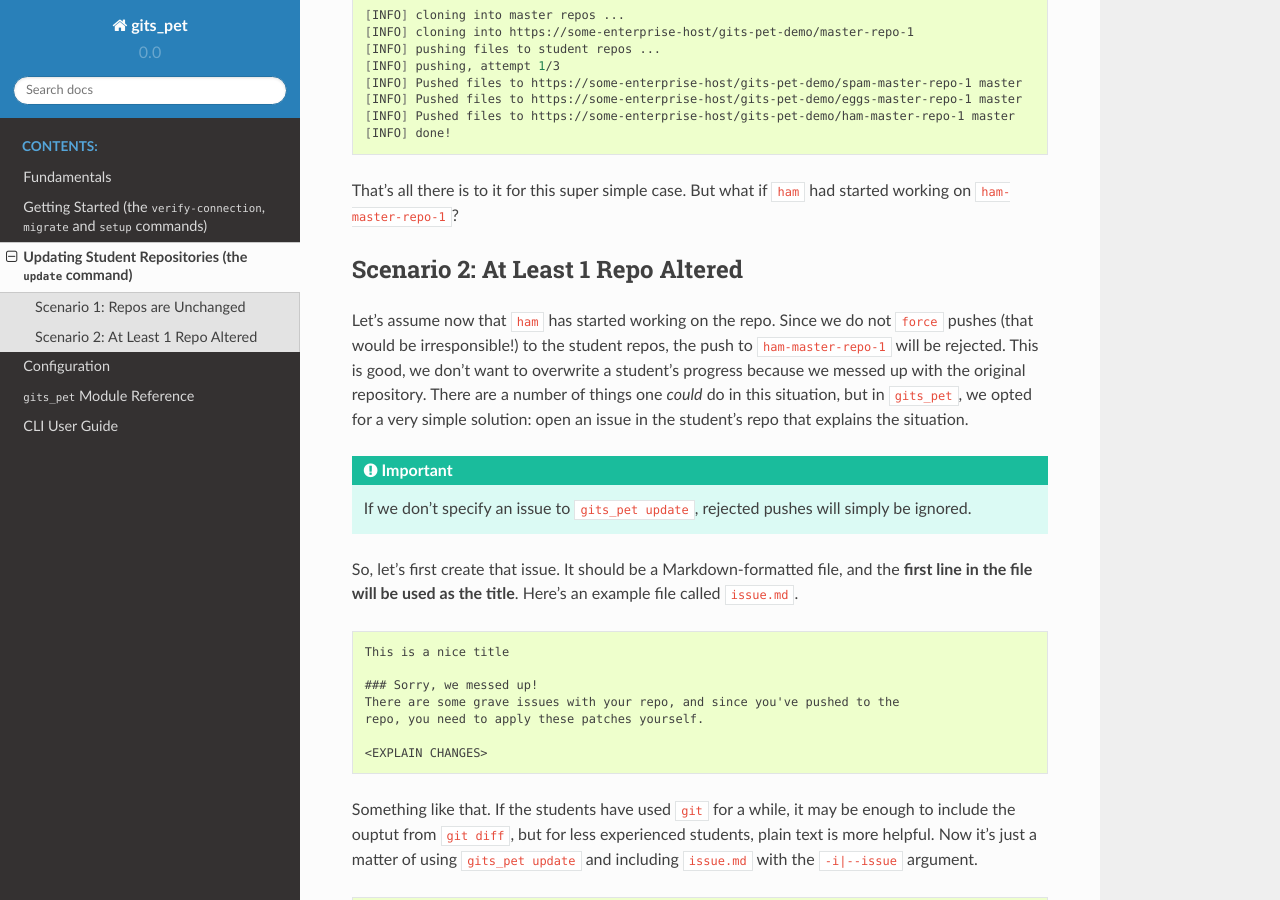
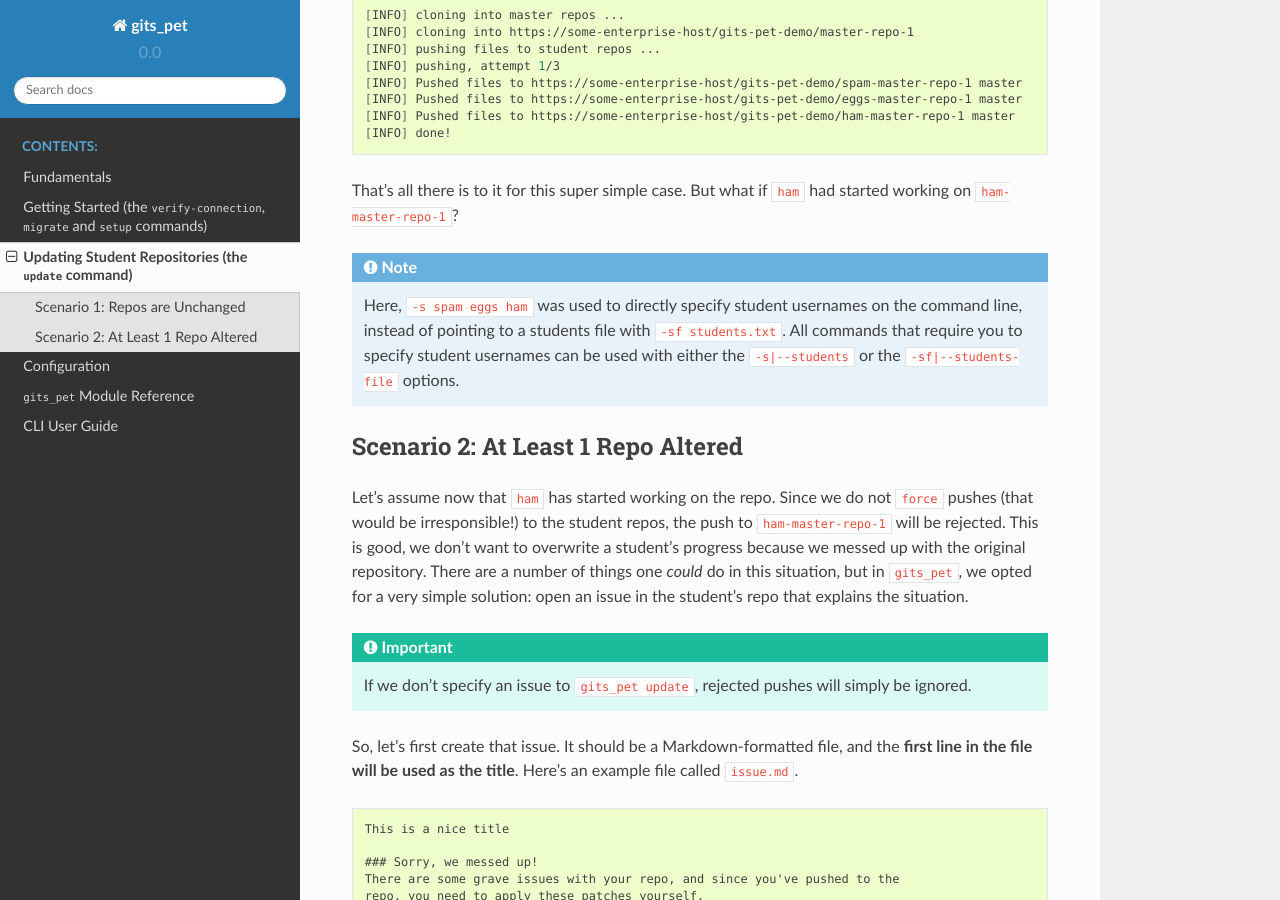
Before and after one commit to repobee/repobee, a Sphinx documentation site: the page built from docs/update.rst, in a window 1280 px wide and 900 px high, scrolled down 599 px. Built offline with Sphinx 7.4.7 and the Read the Docs theme 2.0.0, drawn with Linux system fonts in a browser that asks for light colours.

Commit message:
Update the update article with a note on -s option

```diff
--- a/docs/update.rst
+++ b/docs/update.rst
@@ -36,6 +36,14 @@ Let's say that we've updated ``master-repo-1``, and that users ``spam``,
 
 That's all there is to it for this super simple case. But what if ``ham`` had
 started working on ``ham-master-repo-1``?
+
+.. note::
+
+    Here, ``-s spam eggs ham`` was used to directly specify student usernames on
+    the command line, instead of pointing to a students file with ``-sf
+    students.txt``. All commands that require you to specify student usernames
+    can be used with either the ``-s|--students`` or the ``-sf|--students-file``
+    options.
 
 Scenario 2: At Least 1 Repo Altered
 -----------------------------------
```
